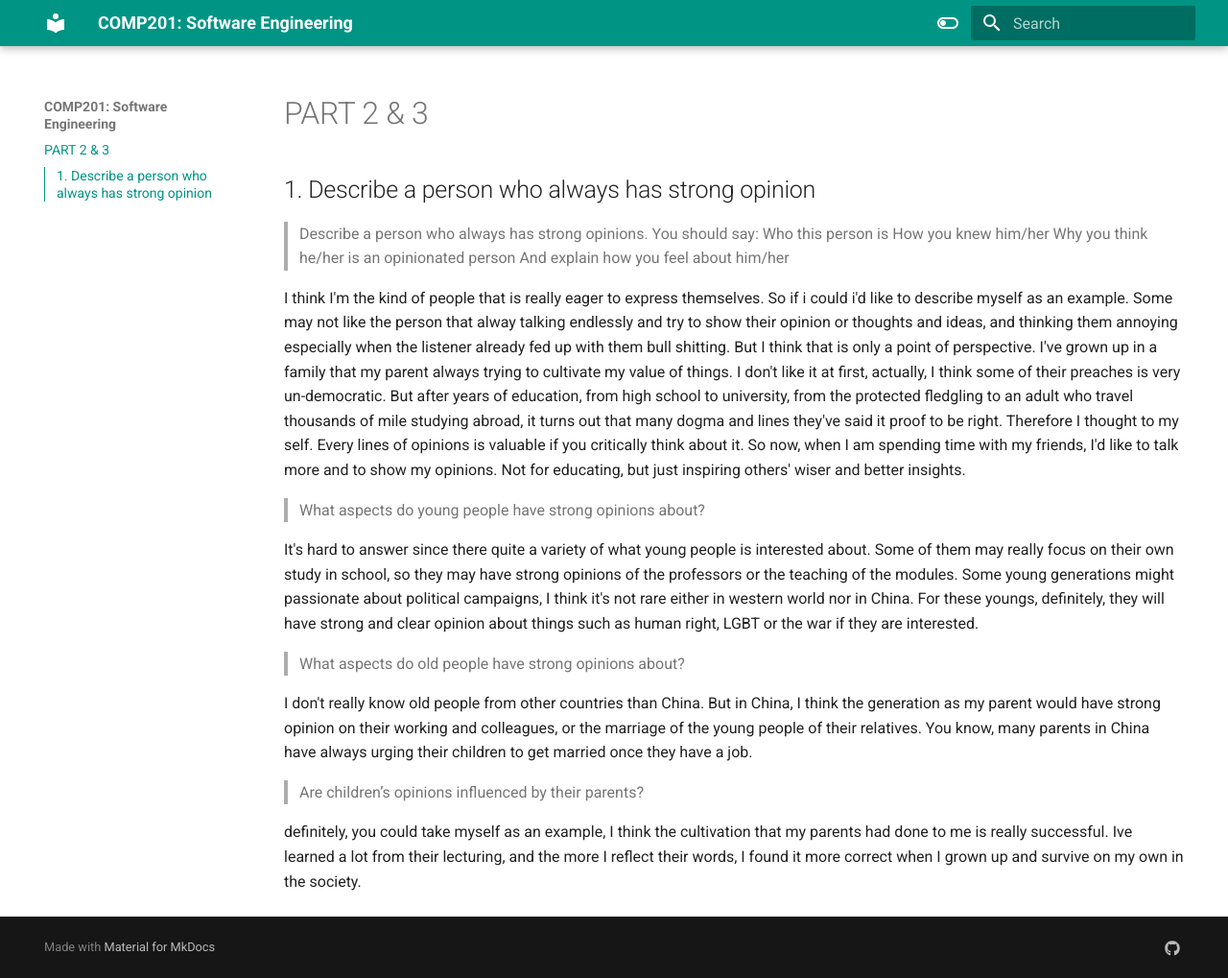
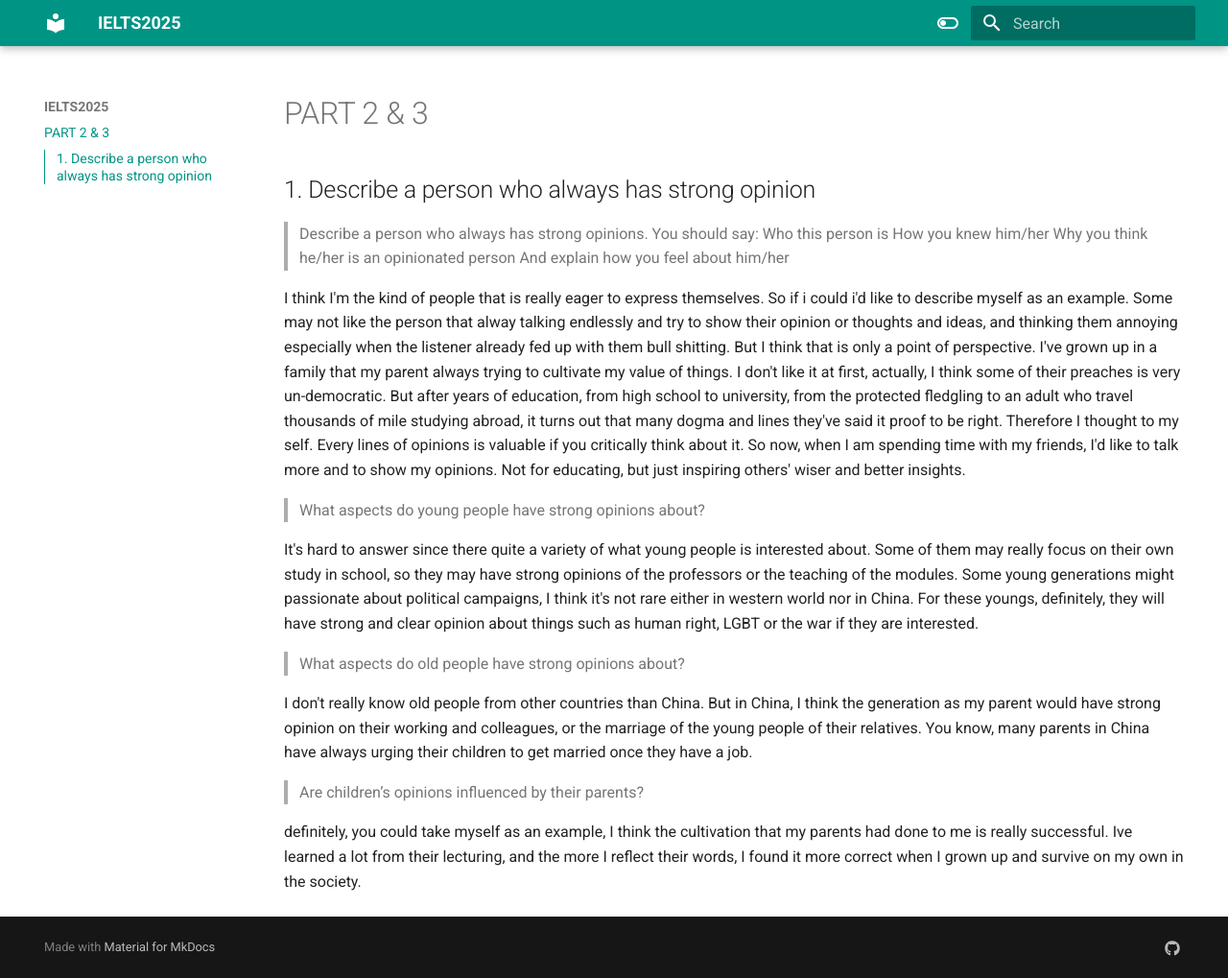
Before and after one commit to SoySauceZhu/IELTS2025, an MkDocs documentation site: the page built from docs/Speaking.md, in a window 1280 px wide and 1019 px high. Shown: the whole window at 96% size. Built offline with MkDocs 1.6.1 and Material for MkDocs 9.7.7, drawn with Linux system fonts in a browser that asks for light colours.

Commit message:
Update mkdocs.yml

```diff
--- a/mkdocs.yml
+++ b/mkdocs.yml
@@ -1,4 +1,4 @@
-site_name: "COMP201: Software Engineering"
+site_name: "IELTS2025"
 theme:
   name: material
   features:
```
